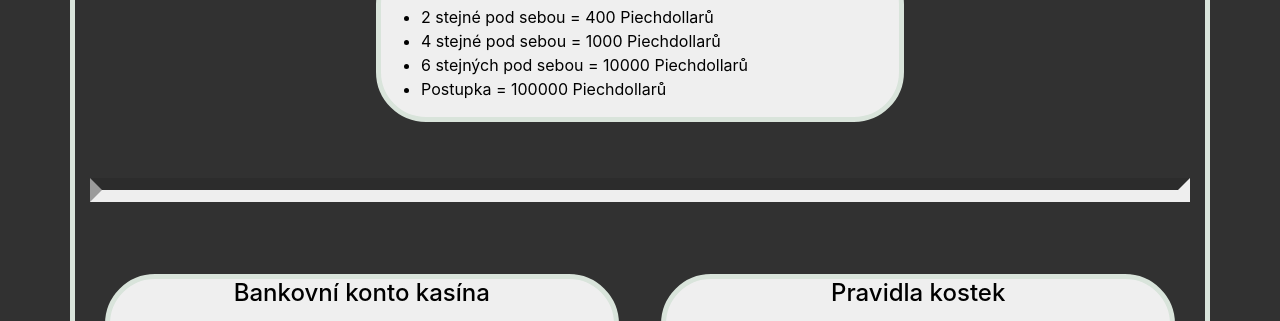
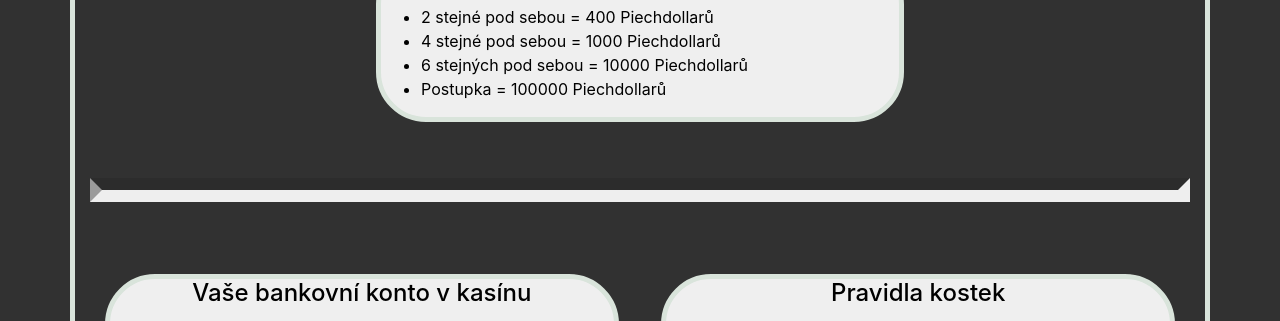
Before and after one commit to OndraVicha/Hazardni-hra, a plain HTML site: page index.html in a window 1280 px wide. Shown: the part 617-938 px from the top of the page. Drawn offline with nearby package versions, Linux system fonts and the light colour scheme; a web font is replaced by a local one.

Commit message:
Update index.html

```diff
--- a/index.html
+++ b/index.html
@@ -60,7 +60,7 @@
             <div class="container-fluid">
                 <div class="leftDiv">
                     <div class="text-center text-black">
-                        <h4>Bankovní konto kasína</h4>
+                        <h4>Vaše bankovní konto v kasínu</h4>
                     </div>
                     <div id="statistiky" class="text-black text-center">
                         <p></p>
```
